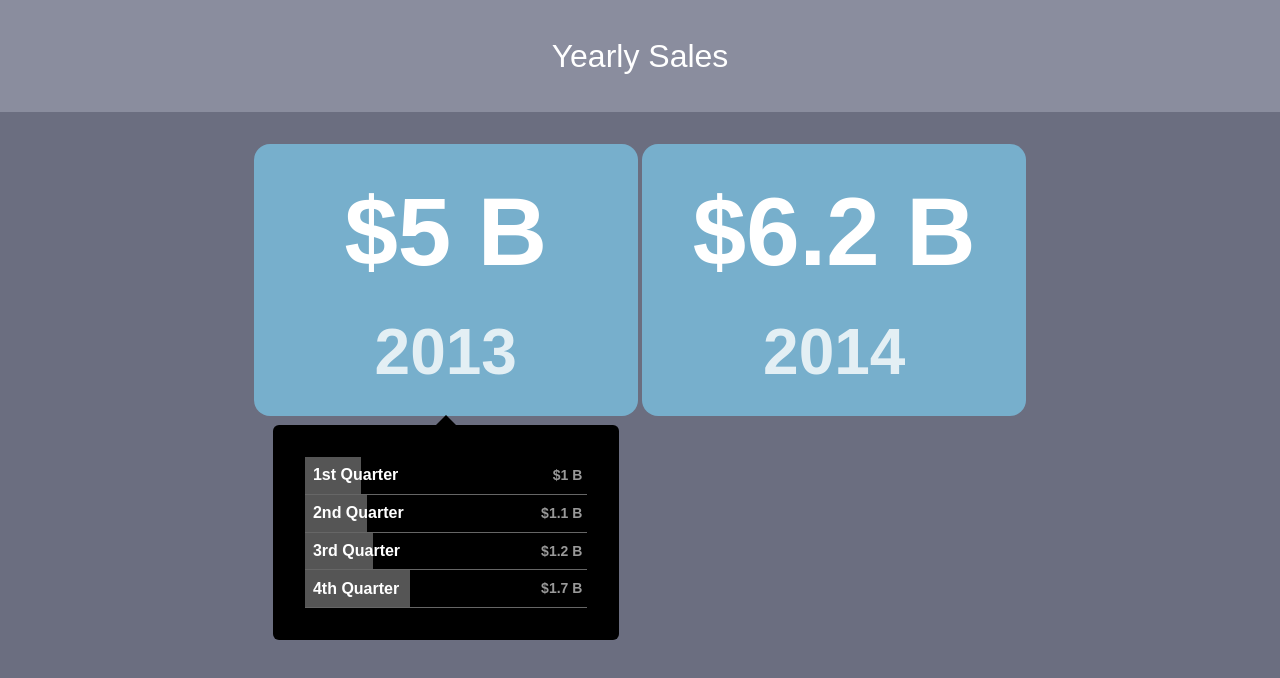
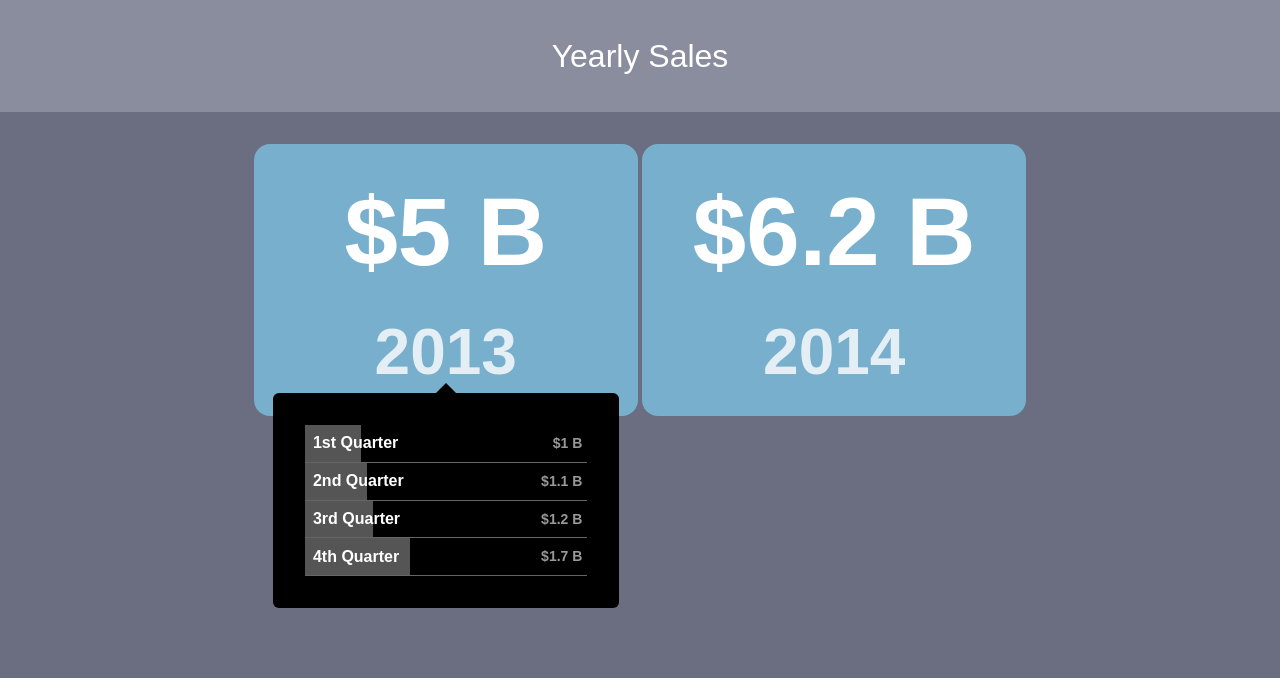
Before and after one commit to situ0020/dsn1678-exercise-3, a plain HTML site: page index.html in a window 1280 px wide. Both pictures are taken after a click on the element 445 px from the left and 280 px from the top of the page. Drawn offline with nearby package versions, Linux system fonts and the light colour scheme.

Commit message:
Added transitions for sales__details

```diff
--- a/css/main.css
+++ b/css/main.css
@@ -88,13 +88,17 @@ body {
   position: absolute;
   width: 90%;
   opacity: 0;
-
   background-color: #000;
   border-radius: 6px;
+  top: 16em;
+
+  transition:
+  	all 350ms linear;
 }
 
 .sales__details[data-state="active"]{
 	opacity: 1;
+	top: 14em;
 }
 
 .sales__details::before {
```
